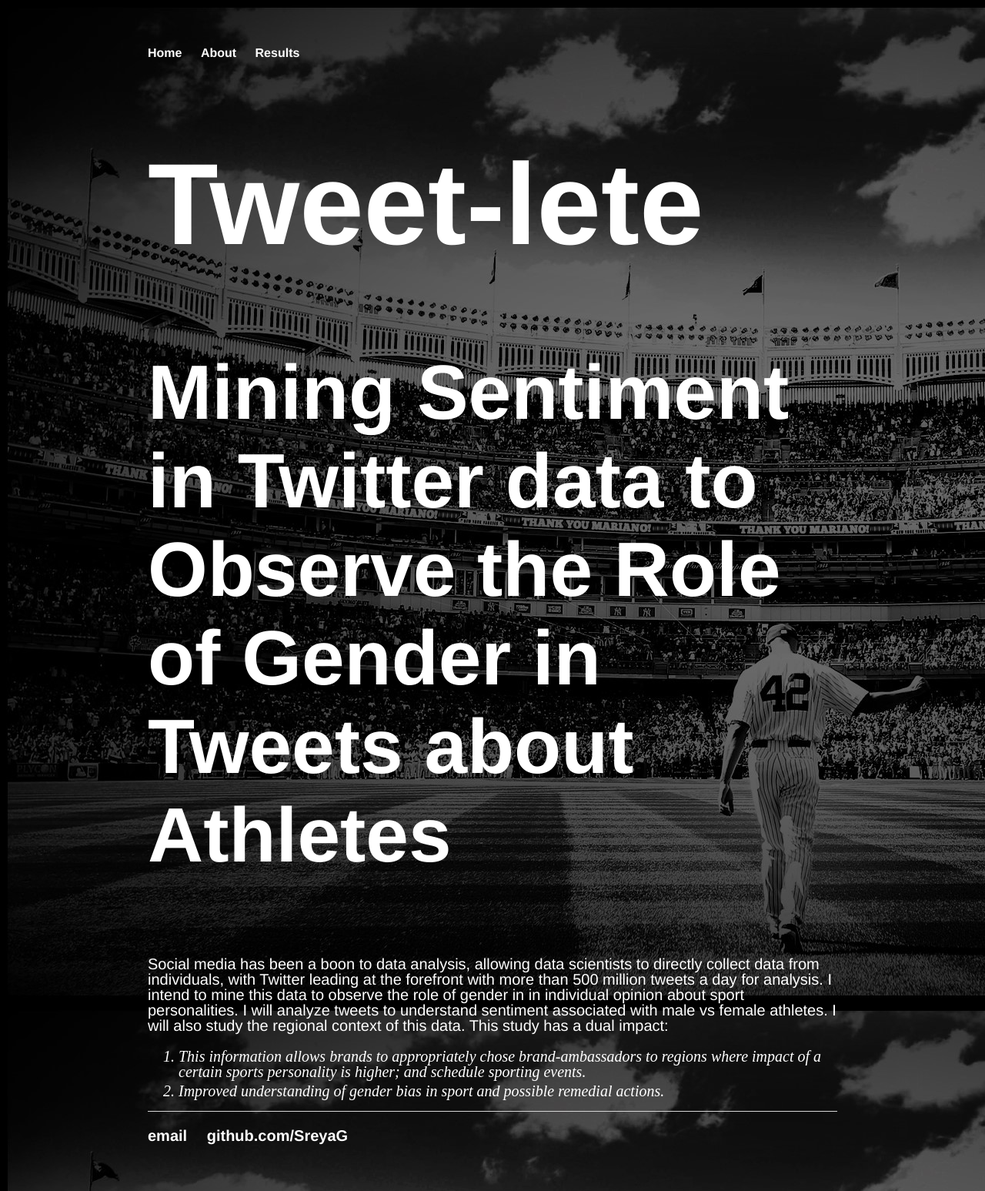
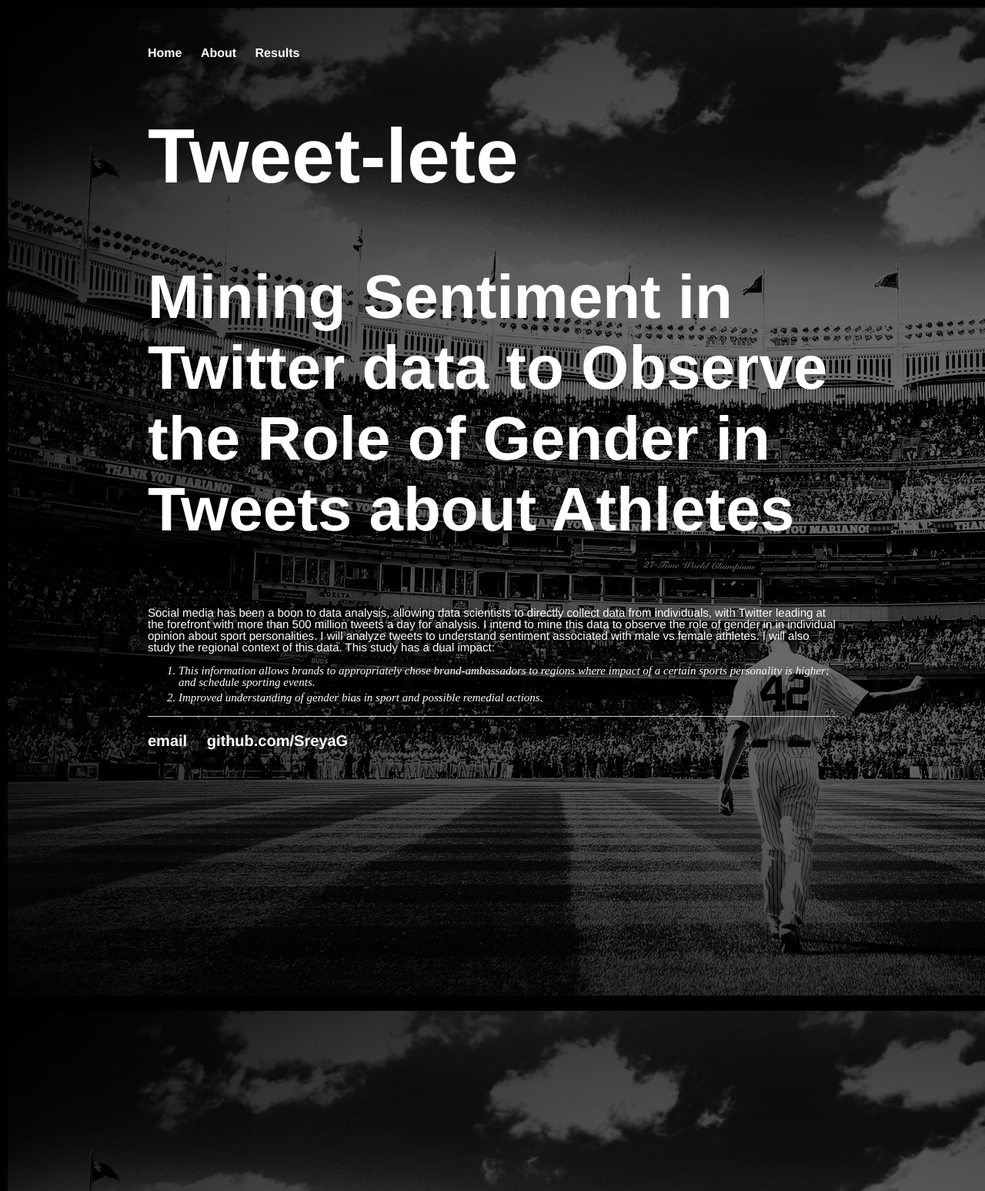
Before and after one commit to SreyaG/SportTweet, a Jekyll site: the page built from index.html, in a window 1280 px wide. Shown: the whole page at 77% size. Built offline with Jekyll 4.4.1, drawn with Linux system fonts in a browser that asks for light colours.

Commit message:
Update main.css

```diff
--- a/css/main.css
+++ b/css/main.css
@@ -23,17 +23,17 @@
     text-decoration: underline;
 }
 h1 {
-    font-size: 150px;
+    font-size: 100px;
     color: #FFF;
     font-family:'Helvetica', 'Arial', 'Sans-Serif';
 }
 h3 {
-    font-size: 100px;
+    font-size: 80px;
     color: #FFF;
     font-family:'Helvetica', 'Arial', 'Sans-Serif';
 }
 p {
-    font-size: 20px;
+    font-size: 15px;
     line-height: 1;
     color: #FFF;
     font-family:'Helvetica', 'Arial', 'Sans-Serif';
@@ -54,7 +54,7 @@
     list-style: none;
 }
 ol li {
-    font-size: 20px;
+    font-size: 15px;
     font-style: italic;
     color:#FFF;
     margin-top: 5px;
```
